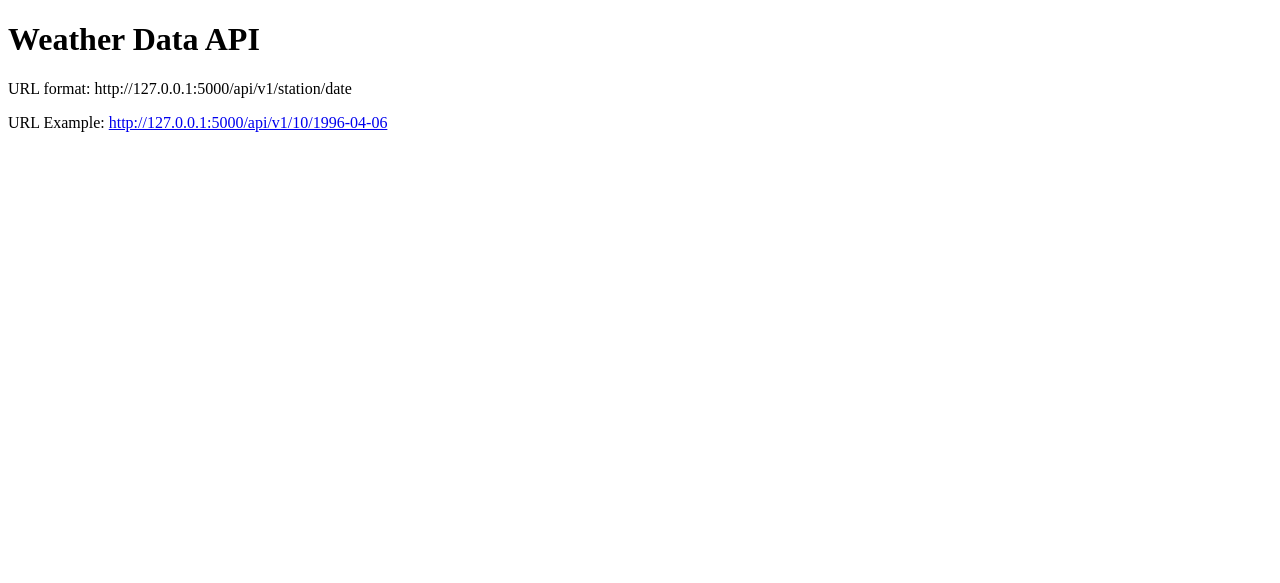
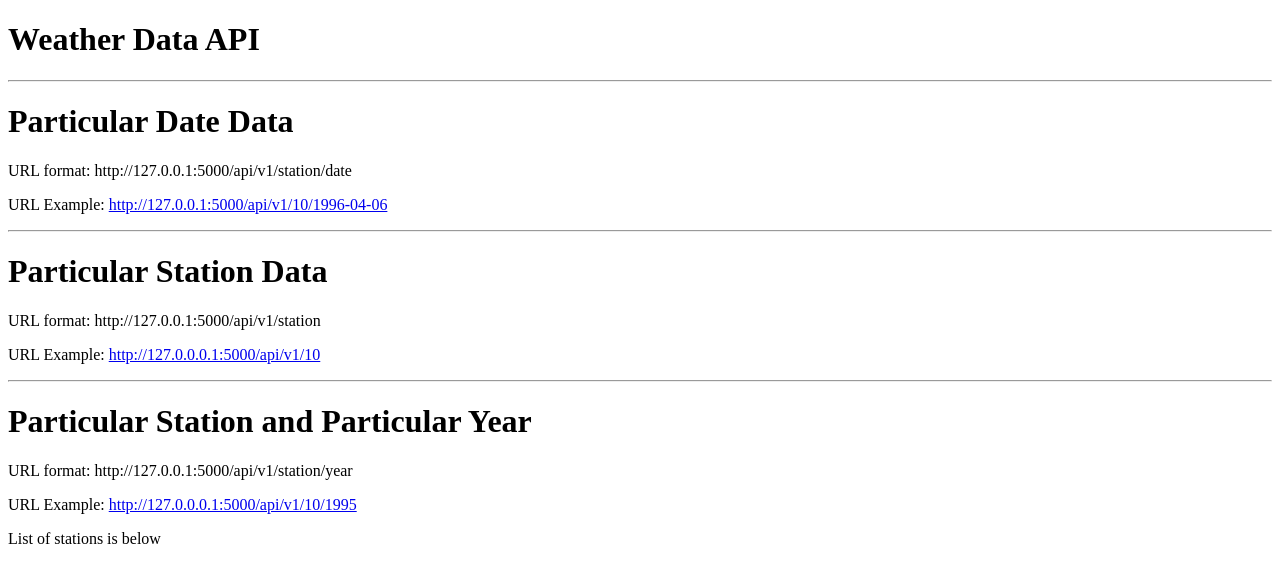
Before and after one commit to jravalani/Weather-Data-RESTAPI, a Flask app: template templates/home.html in a window 1280 px wide. Shown: the top 583 px of the page. Run offline with Flask 3, Linux system fonts and the light colour scheme; the template is opened without the code that fills it, so the values that code supplies are empty.

Commit message:
add different url end points

```diff
--- a/main.py
+++ b/main.py
@@ -2,6 +2,10 @@ from flask import Flask, render_template
 import pandas as pd
 
 app = Flask("__name__")
+
+stations = pd.read_csv("data_small/stations.txt", header=0, skiprows=17)
+stations = stations[["STAID", "STANAME                                 "]][0:100]
+stations = stations.to_html()
 
 # important to store all .html files inside "templates" folder and images inside "static" folder
 # @ indicates that the following line is a declarator, and it declares the .route() method to the home() function.
@@ -9,7 +13,19 @@ app = Flask("__name__")
 
 @app.route("/")
 def home():
-    return render_template("home.html")
+    return render_template("home.html", data=stations, )
+
+
+@app.route("/api/v1/<station>/<year>")
+def year_data(station, year):
+    filename = "data_small/TG_STAID" + str(station).zfill(6) + ".txt"
+    station_df = pd.read_csv(filename, skiprows=20, parse_dates=["    DATE"])
+    station_df['YEAR'] = station_df['    DATE'].dt.year
+    station_df = station_df.loc[station_df['YEAR'] == int(year)]
+    result = station_df.to_dict(orient="records")
+    # OR
+    # result = station_df.loc[station_df['    DATE'].dt.year == int(year)].to_dict(orient="records")
+    return result
 
 
 @app.route("/api/v1/<station>/<date>")
@@ -23,5 +39,13 @@ def data(station, date):
             'temperature': temperature}
 
 
+@app.route("/api/v1/<station>")
+def station_data(station):
+    filename = "data_small/TG_STAID" + str(station).zfill(6) + ".txt"
+    station_df = pd.read_csv(filename, skiprows=20, parse_dates=["    DATE"])
+    result = station_df.to_dict(orient="records")
+    return result
+
+
 if __name__ == "__main__":
     app.run(debug=True, port=5000)
--- a/templates/home.html
+++ b/templates/home.html
@@ -6,7 +6,21 @@
 </head>
 <body>
 <h1>Weather Data API</h1>
+<hr>
+<h1>Particular Date Data</h1>
 <p>URL format: http://127.0.0.1:5000/api/v1/station/date</p>
 <p>URL Example: <a href="http://127.0.0.1:5000/api/v1/10/1996-04-06">http://127.0.0.1:5000/api/v1/10/1996-04-06</a></p>
+<hr>
+<h1>Particular Station Data</h1>
+<p>URL format: http://127.0.0.1:5000/api/v1/station</p>
+<p>URL Example: <a href="http://127.0.0.1:5000/api/v1/10">http://127.0.0.0.1:5000/api/v1/10</a></p>
+<hr>
+<h1>Particular Station and Particular Year</h1>
+<p>URL format: http://127.0.0.1:5000/api/v1/station/year</p>
+<p>URL Example: <a href="http://127.0.0.1:5000/api/v1/10/1995">http://127.0.0.0.1:5000/api/v1/10/1995</a></p>
+<p>List of stations is below</p>
+
+<p>{{data|safe}}</p>
+
 </body>
 </html>
```
Also changed, not shown: 1 other file.
